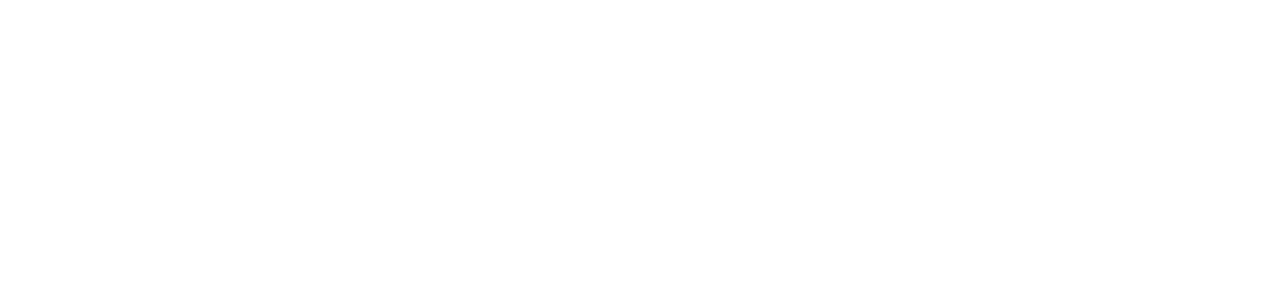
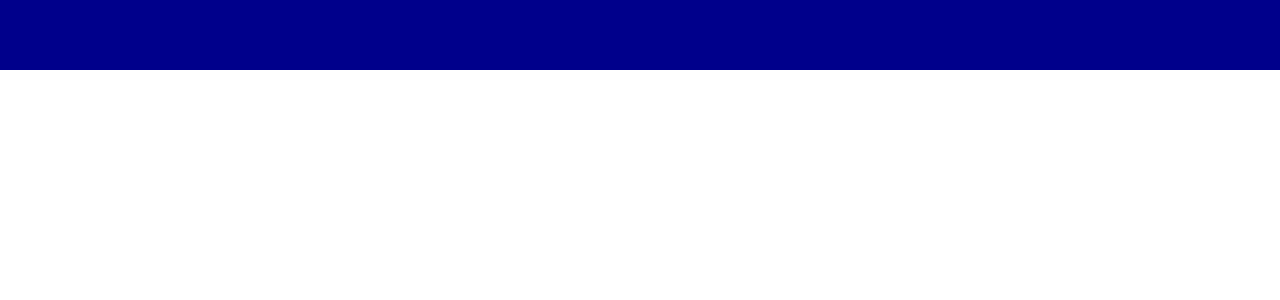
Before and after one commit to jalgonz/react-portfolio, a React (Create React App) app: page / in a window 1280 px wide. Shown: the top 300 px of the page. Built offline with nearby package versions, Linux system fonts and the light colour scheme.

Commit message:
importing scss and fixing typo on navbar height

```diff
--- a/src/components/navbar/Navbar.jsx
+++ b/src/components/navbar/Navbar.jsx
@@ -1,6 +1,6 @@
-import React from 'react'
+import "./navbar.scss"
 
-export default function navbar() {
+export default function Navbar() {
     return (
         <div className="navbar">
 
--- a/src/components/navbar/navbar.scss
+++ b/src/components/navbar/navbar.scss
@@ -1,5 +1,5 @@
 .navbar {
     width: 100%;
-    height: 70%;
+    height: 70px;
     background-color: darkblue;
 }
```
